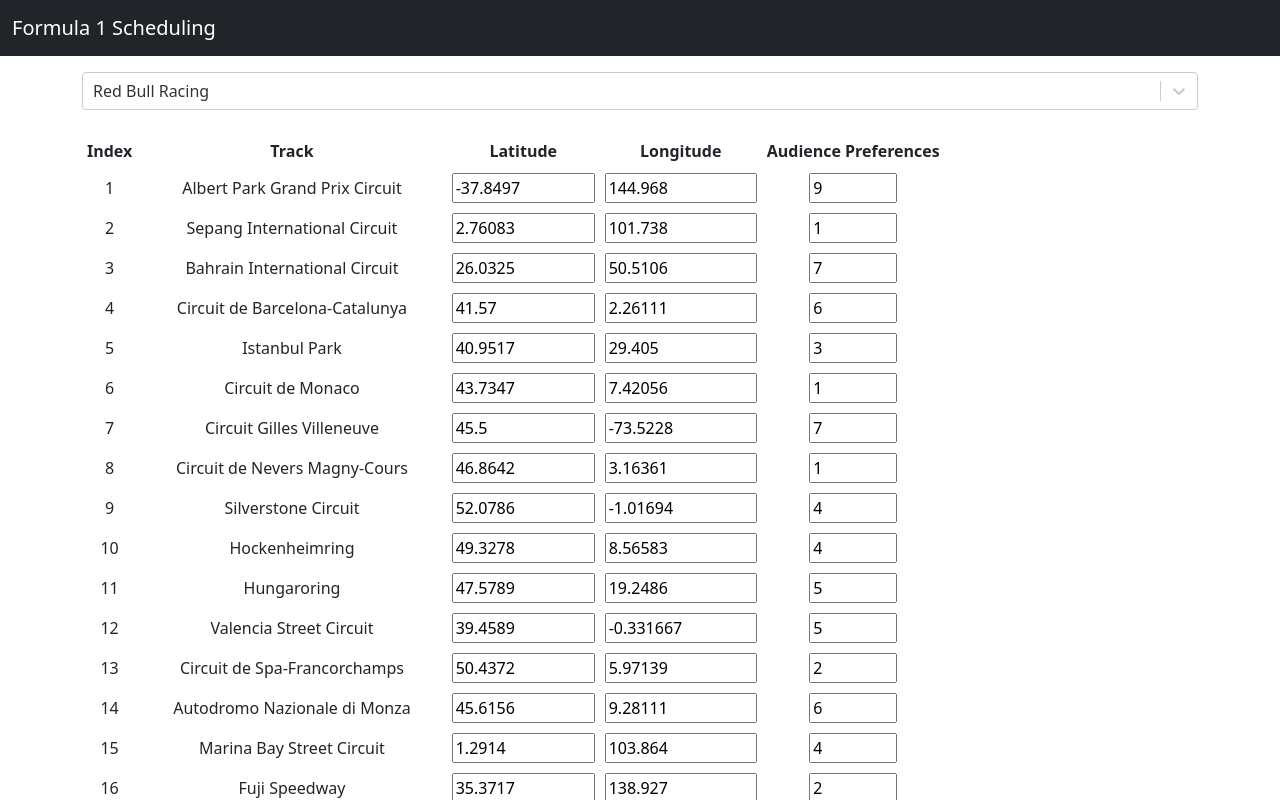
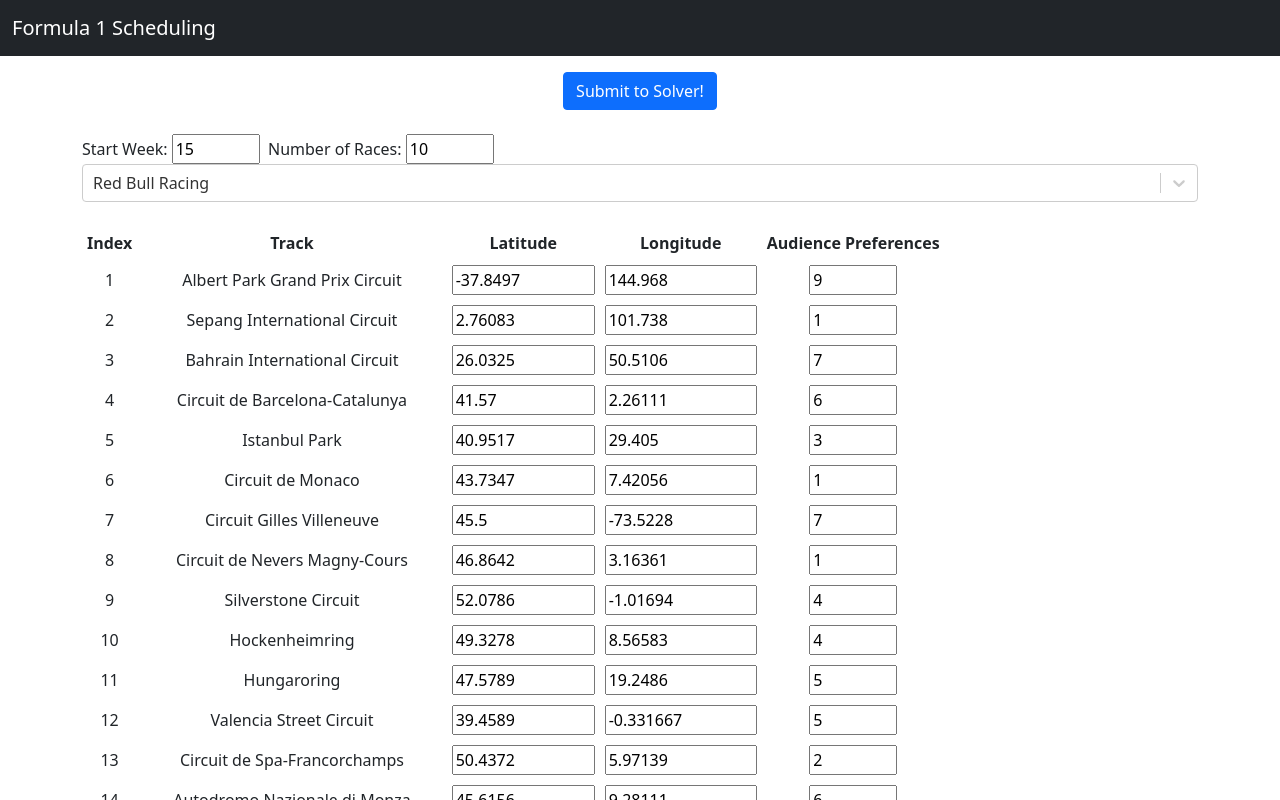
Before and after one commit to rohanv08/f1-scheduling, a React (Vite) app in the folder client/: page / in a window 1280 px wide. Shown: the top 800 px of the page. Built offline with nearby package versions, Linux system fonts and the light colour scheme.

Commit message:
Added button and the remaining inputs

```diff
--- a/client/package.json
+++ b/client/package.json
@@ -12,10 +12,12 @@
     "build-prod": "parcel build src/index.html"
   },
   "dependencies": {
+    "@types/react": "^18.0.38",
     "babel-polyfill": "^6.26.0",
-    "react": "^18.1.0",
+    "react": "^18.2.0",
     "react-beautiful-dnd": "^13.1.1",
-    "react-dom": "^18.0.0",
+    "react-bootstrap": "^2.7.4",
+    "react-dom": "^18.2.0",
     "react-router-dom": "^6.3.0",
     "react-select": "^5.7.2"
   },
--- a/client/src/components/AnalysisPage.js
+++ b/client/src/components/AnalysisPage.js
@@ -4,6 +4,7 @@
 import countries from '../data/teams.json';
 import circuits from '../data/circuits.json';
 import meta from '../data/meta.json';
+import { Button} from 'react-bootstrap';
 
 
 
@@ -11,6 +12,8 @@
     const [characters, updateCharacters] = useState(circuits);
     const [label, updateLabel] = useState(0);
     const [preferences, updatePreferences] = useState(meta);
+    const [start, updateStart] = useState(15);
+    const [race, updateRace] = useState(10);
 
     function handleOnDragEnd(result) {
       if (!result.destination) return;
@@ -74,6 +77,20 @@
 
     return (
       <div className="container">
+        <center><Button
+          variant="primary" type="button"
+          onClick={() => {console.log("Button Clicked!");
+          }} >Submit to Solver!</Button></center><br></br>
+
+        Start Week: <input name="start"
+          value={start}
+          type="number" step="1" min = "1" max = "52"
+          onChange = {(e) => updateStart(e.target["value"])}/>
+        &nbsp; Number of Races: <input name="races"
+          value={race}
+          type="number" step="1" min = "1" max = "52"
+          onChange = {(e) => updateRace(e.target["value"])}/>
+
             <Select options={countries} onChange={handleChange} defaultValue={countries[label]}/>
             <br></br>
             <DragDropContext onDragEnd={handleOnDragEnd}>
```
Also changed, not shown: 2 other files (tests, documents, lock files or other folders).
